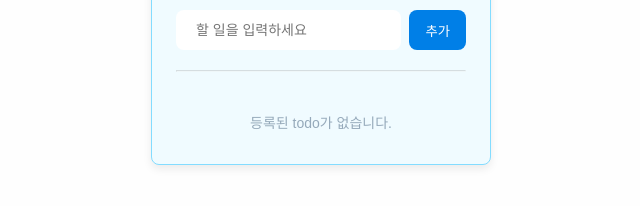
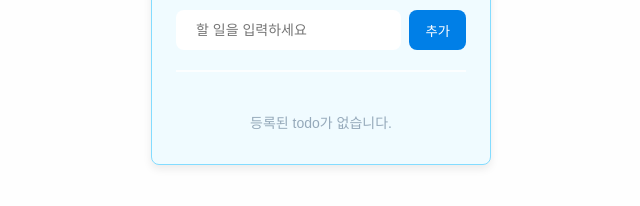
Before and after one commit to ofolnid/todo-list, a plain HTML site: page index.html in a window 1280 px wide. Shown: the part 190-396 px from the top of the page, 319-959 px from the left. Drawn offline with Linux system fonts and the light colour scheme.

Commit message:
Increase hr element opacity and add border for improved visibility

```diff
--- a/style.css
+++ b/style.css
@@ -135,7 +135,8 @@ input[type="checkbox"]:checked {
 }
 
 hr {
-  opacity: 0.3;
+  opacity: 0.8;
+  border: 1px solid #fff;
 }
 
 .todo-cnt {
```
